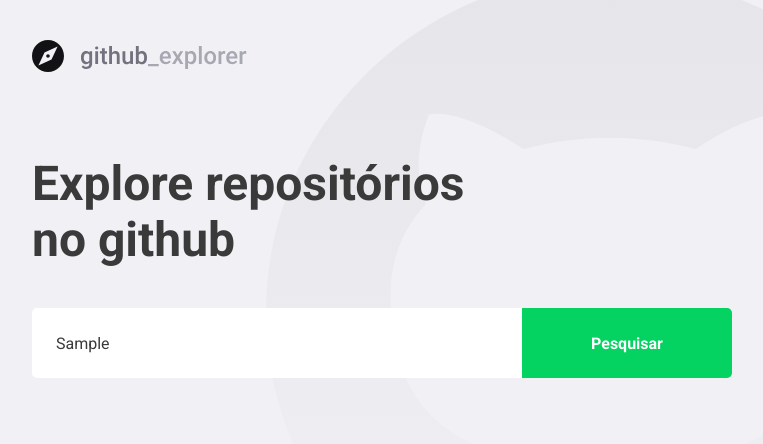
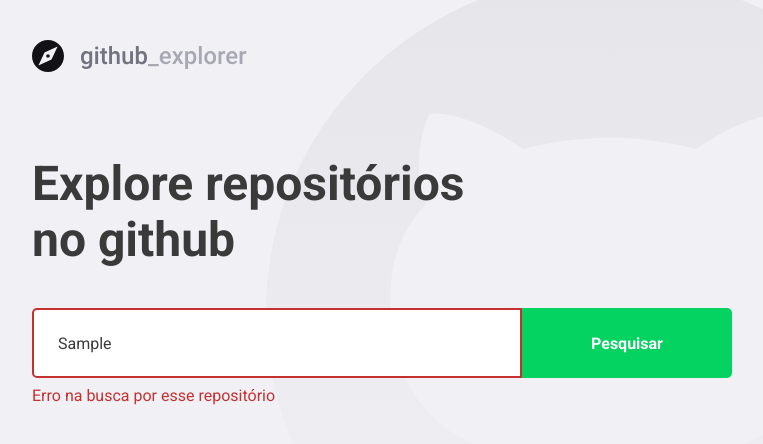
Before and after one commit to marciordj/gostack-githubexplorer-front, a React (Create React App) app: page / in a window 1280 px wide. Both pictures are taken after typing "Sample" into the empty fields and a click on the button "Pesquisar". Shown: the top 444 px of the page, without its empty margins (148-911 px from the left). Built offline with nearby package versions, Linux system fonts and the light colour scheme; no server answers.

Commit message:
feat: add errors

```diff
--- a/src/pages/Dashboard/index.tsx
+++ b/src/pages/Dashboard/index.tsx
@@ -5,7 +5,7 @@
 import logoImage from '../../assets/githubexplorer_logo.svg';
 
 
-import { Title, Form, Repositories } from './styles';
+import { Title, Form, Repositories, Error } from './styles';
 
 interface IRepository {
   full_name: string;
@@ -19,18 +19,26 @@
 
 const Dashboard = () => {
   const [newRepository, setNewRepository] = useState('');
+  const [inputError, setInputError] = useState('');
   const [repositories, setRepositories] = useState<IRepository[]>([]);
 
   const handleAddRepository = async (event: FormEvent<HTMLFormElement>): Promise<void> => {
     event.preventDefault();
-    const response = await api.get<IRepository>(`repos/${newRepository}`);
 
-    const repository = response.data;
+    if (!newRepository) {
+      return setInputError('Digite o autor/nome do Repositório');
+    }
 
-    setRepositories([...repositories, repository]);
-    setNewRepository('');
+    try {
+      const response = await api.get<IRepository>(`repos/${newRepository}`);
+      const repository = response.data;
 
-    console.log(response.data);
+      setRepositories([...repositories, repository]);
+      setNewRepository('');
+      setInputError('');
+    } catch (err) {
+      setInputError('Erro na busca por esse repositório');
+    }
   }
 
 
@@ -39,7 +47,7 @@
       <img src={logoImage} alt="Github Explorer" />
       <Title>Explore repositórios no github</Title>
 
-      <Form onSubmit={handleAddRepository} >
+      <Form onSubmit={handleAddRepository} hasError={!!inputError}>
         <input
         placeholder="Digite o nome do repositório"
         value={newRepository}
@@ -47,6 +55,8 @@
         />
         <button type="submit">Pesquisar</button>
       </Form>
+
+      { inputError && <Error>{inputError}</Error> }
 
       <Repositories>
         {repositories.map(repository => (
--- a/src/pages/Dashboard/styles.ts
+++ b/src/pages/Dashboard/styles.ts
@@ -1,5 +1,9 @@
-import styled from 'styled-components';
+import styled, { css } from 'styled-components';
 import { shade } from 'polished';
+
+interface IFormsProps {
+  hasError: boolean;
+}
 
 export const Title = styled.h1`
   font-size: 48px;
@@ -9,7 +13,7 @@
   line-height: 56px;
 `;
 
-export const Form = styled.form`
+export const Form = styled.form<IFormsProps>`
   display: flex;
   margin-top: 40px;
   max-width: 700px;
@@ -18,9 +22,13 @@
     flex: 1;
     height: 70px;
     padding: 0 24px;
-    border: 0;
+    border: 2px solid #fff;
     border-radius: 5px 0 0 5px;
     color: #3a3a3a;
+
+    ${(props) => props.hasError && css`
+      border-color: #C53030;
+    `}
 
     &::placeholder {
       color: #a8a8b3
@@ -41,6 +49,12 @@
       background: ${shade(0.2, '#04D361')}
     }
   }
+`
+
+export const Error = styled.span`
+  display: block;
+  color: #C53030;
+  margin-top: 8px;
 `
 
 export const Repositories = styled.div`
--- a/src/pages/Repository/index.tsx
+++ b/src/pages/Repository/index.tsx
@@ -1,5 +1,3 @@
-import React from 'react';
-
 const Repository = () => {
   return (
     <h1>Repo</h1>
```
Also changed, not shown: 1 other file (tests, documents, lock files or other folders).
